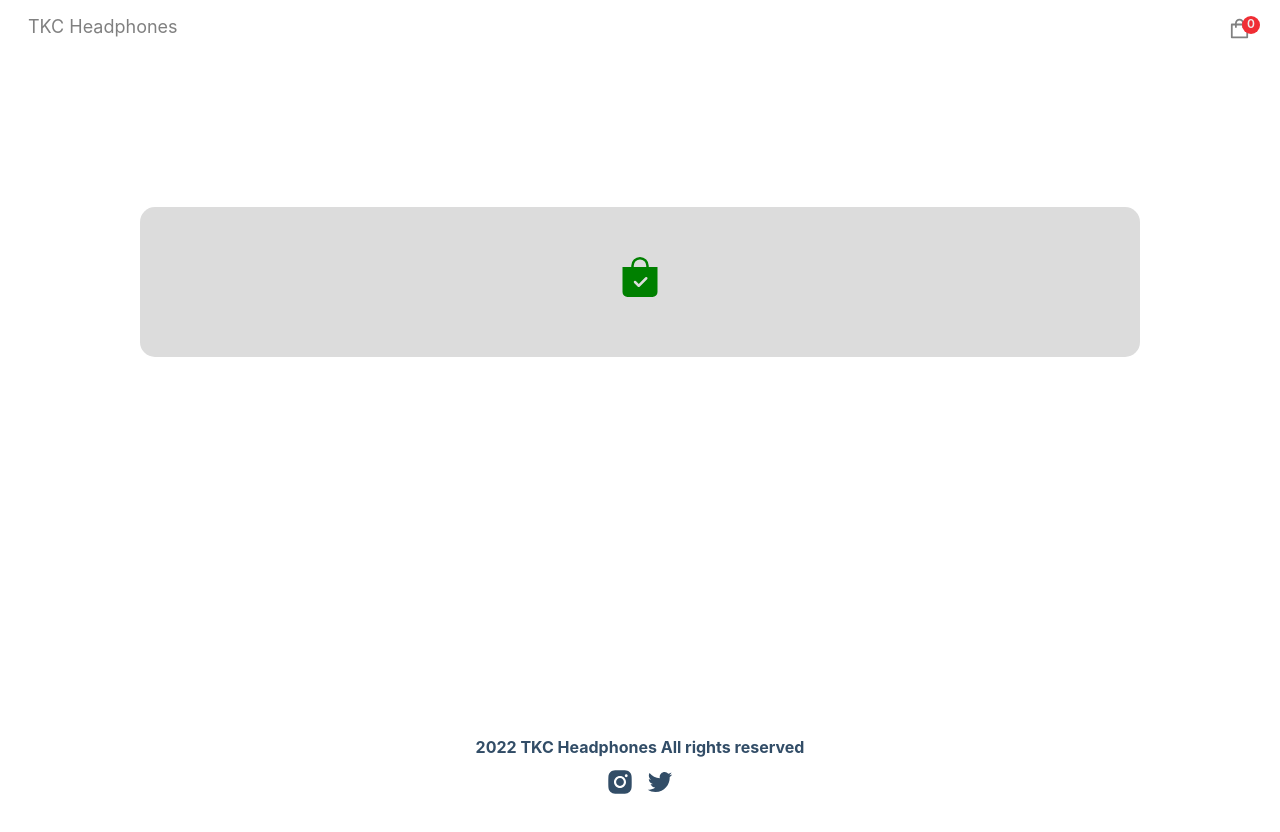
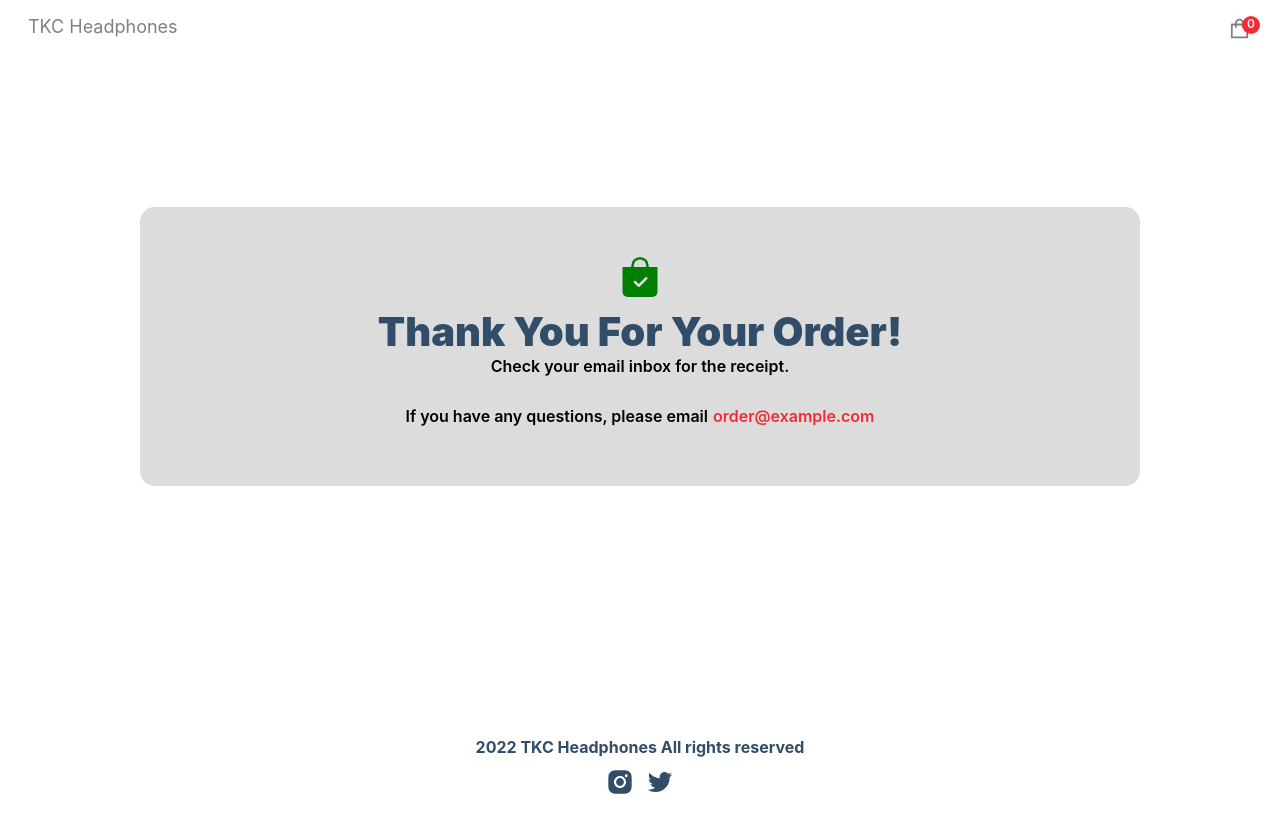
Before and after one commit to Googluu/ecommerce_sanity_stripe, a Next.js app: page /success in a window 1280 px wide. Shown: the top 832 px of the page. Built offline with nearby package versions, Linux system fonts and the light colour scheme; no server answers.

Commit message:
19 step: ruta de pago success en proceso ++

```diff
--- a/pages/success.js
+++ b/pages/success.js
@@ -1,13 +1,11 @@
 import React, { useState, useEffect } from 'react';
 import Link from 'next/link';
 import { BsBagCheckFill } from 'react-icons/bs';
-import { useRouter } from 'next/router';
 
 import { useStateContext } from '../context/StateContext';
 
 const Success = () => {
   const { setCartItems, setTotalPrice, setTotalQuantities } = useStateContext();
-  const [order, setOrder] = useState(null);
 
   return (
     <div className="success-wrapper">
@@ -15,6 +13,14 @@
         <p className="icon">
           <BsBagCheckFill />
         </p>
+        <h2>Thank you for your order!</h2>
+        <p className="email-msg">Check your email inbox for the receipt.</p>
+        <p className="description">
+          If you have any questions, please email
+          <a className="email" href="mailto:order@example.com">
+            order@example.com
+          </a>
+        </p>
       </div>
     </div>
   )
```
